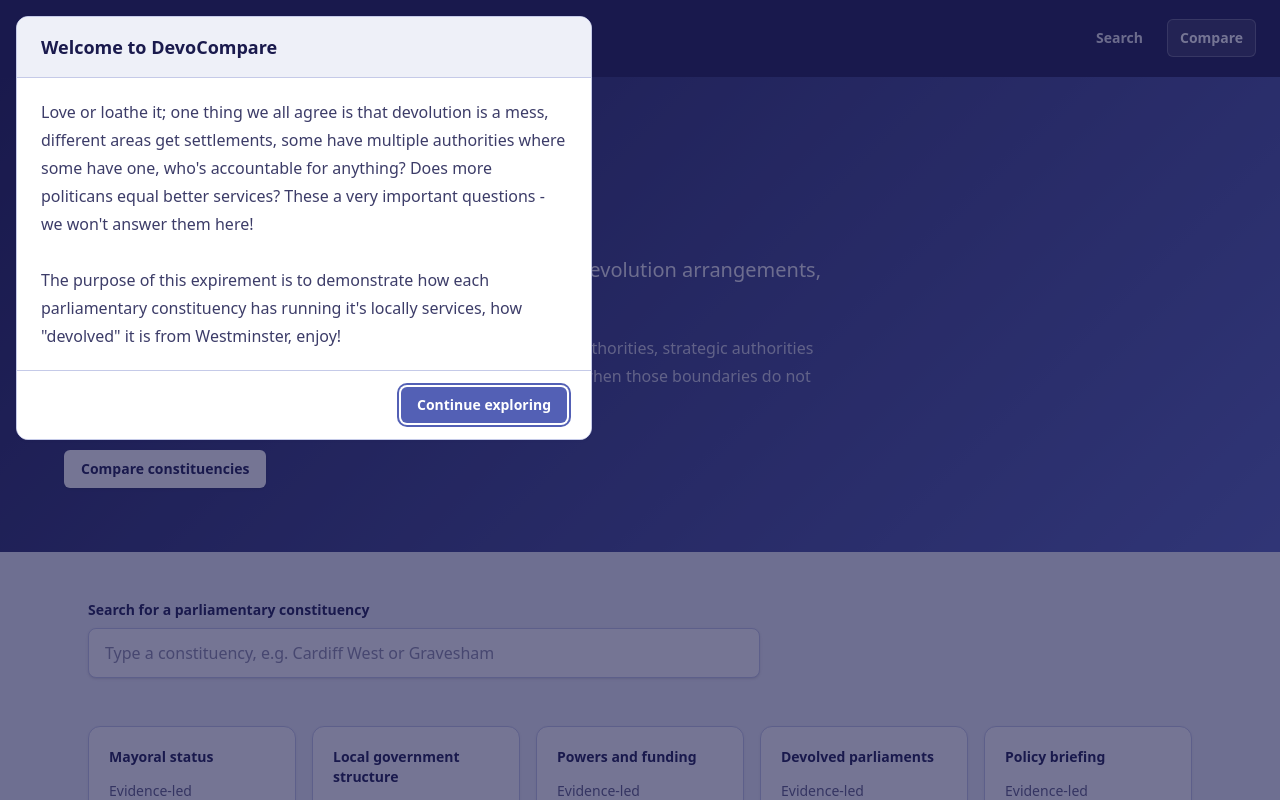
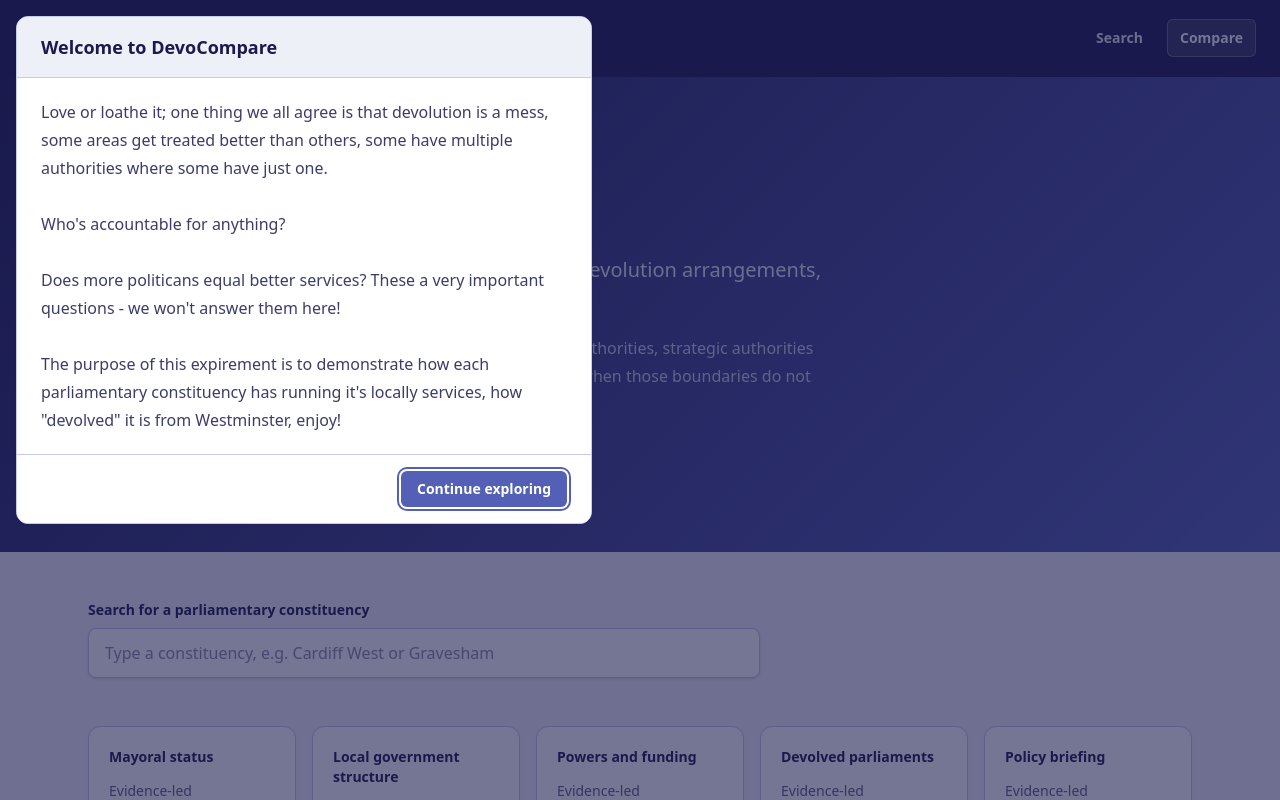
Before and after one commit to thegholt/Experiment, a Next.js app: page / in a window 1280 px wide. Shown: the top 800 px of the page. Built offline with nearby package versions, Linux system fonts and the light colour scheme.

Commit message:
Update welcome modal copy
Co-authored-by: Holt <thegholt@users.noreply.github.com>

```diff
--- a/src/components/WelcomeModal.tsx
+++ b/src/components/WelcomeModal.tsx
@@ -2,7 +2,11 @@
 
 import { useEffect, useId, useRef, useState } from "react";
 
-const WELCOME_MESSAGE = `Love or loathe it; one thing we all agree is that devolution is a mess, different areas get settlements, some have multiple authorities where some have one, who's accountable for anything? Does more politicans equal better services? These a very important questions - we won't answer them here!
+const WELCOME_MESSAGE = `Love or loathe it; one thing we all agree is that devolution is a mess, some areas get treated better than others, some have multiple authorities where some have just one.
+
+Who's accountable for anything?
+
+Does more politicans equal better services? These a very important questions - we won't answer them here!
 
 The purpose of this expirement is to demonstrate how each parliamentary constituency has running it's locally services, how "devolved" it is from Westminster, enjoy!`;
 
```
